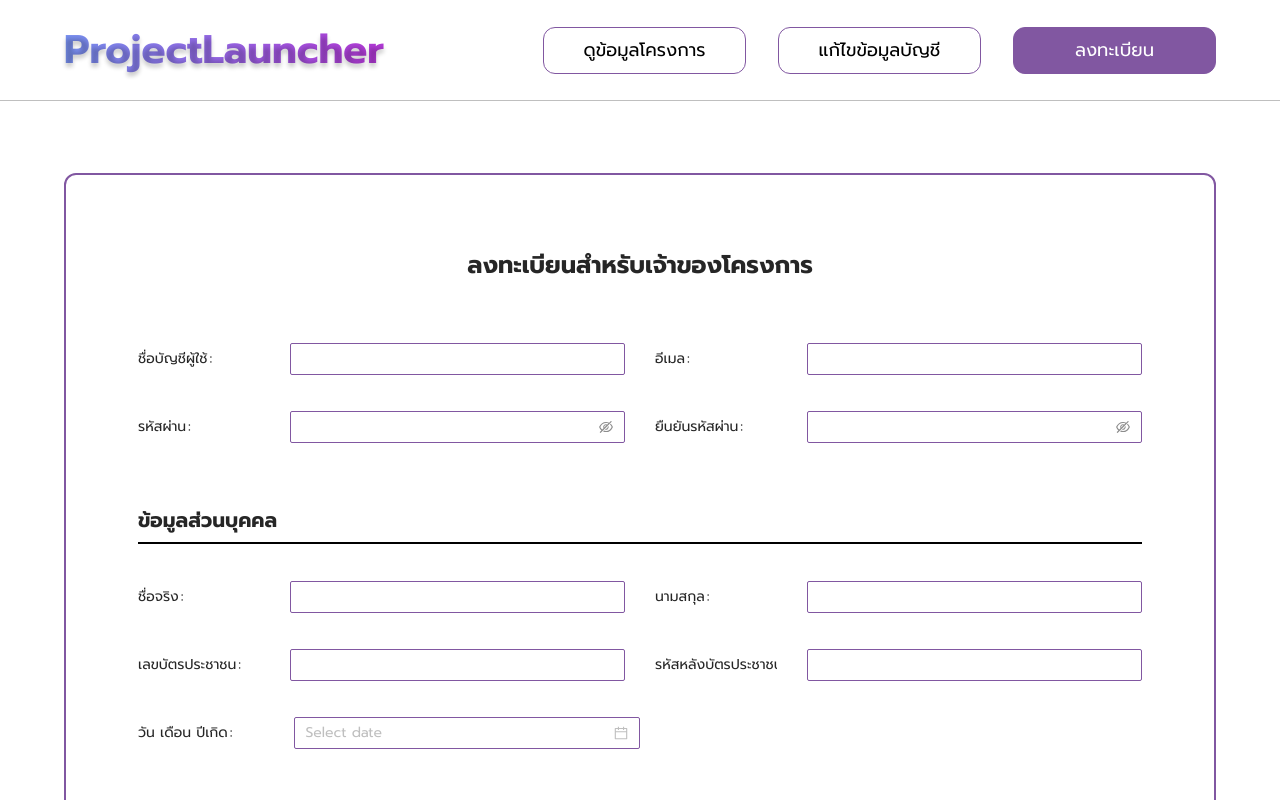
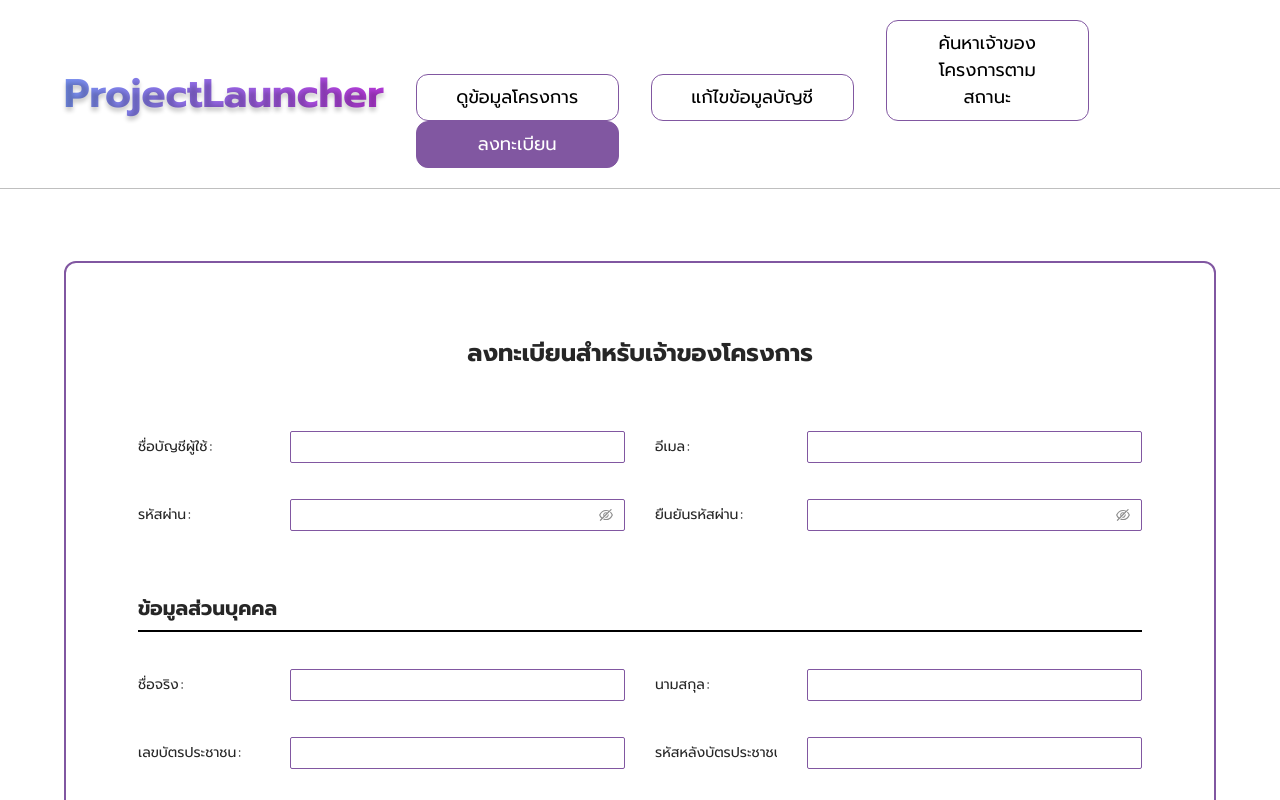
Before and after one commit to 14mss/database_project, a React (Create React App) app in the folder frontend/: page / in a window 1280 px wide. Shown: the top 800 px of the page. Built offline with nearby package versions, Linux system fonts and the light colour scheme.

Commit message:
update view oner by status page

```diff
--- a/frontend/src/App.js
+++ b/frontend/src/App.js
@@ -5,6 +5,7 @@ import "antd/dist/antd.css";
 import "./App.css";
 import { BrowserRouter as Router, Routes, Route, Link } from "react-router-dom";
 import ViewProject from "./pages/view-project";
+import ViewOwnerByStatus from "./pages/view-owner-by-status";
 
 function App() {
   return (
@@ -18,6 +19,9 @@ function App() {
           <Link to="/edit-profile">
             <button className="btn">แก้ไขข้อมูลบัญชี</button>
           </Link>
+          <Link to="/edit-profile">
+            <button className="btn">ค้นหาเจ้าของโครงการตามสถานะ</button>
+          </Link>
           <Link to="/">
             <button className="btn fill-btn">ลงทะเบียน</button>
           </Link>
@@ -25,6 +29,7 @@ function App() {
       </div>
       <Routes>
         <Route path="/view-project" element={<ViewProject />} />
+        <Route path="/view-owner-by-status" element={<ViewOwnerByStatus />} />
         <Route path="/edit-profile" element={<EditProfile />} />
         <Route path="/" element={<RegisterProjectOwner />} />
       </Routes>
--- a/frontend/src/pages/view-owner-by-status.js
+++ b/frontend/src/pages/view-owner-by-status.js
@@ -46,13 +46,14 @@ const ViewOwnerByStatus = () => {
     return (
       <div className="form-container">
         <h1>เจ้าของโครงการที่มีสถานะ {status}</h1>
-        {/* {data.map((d, i) => (
+        {data.map((d, i) => (
           <div className="section" key={i}>
-            <div className="row"> </div>
-
-
+            <div className="row">เจ้าของโครงการที่ {i + 1}</div>
+            <div className="row">ชื่อบัญชีผู้ใช้: {d.username}</div>
+            <div className="row">ชื่อจริง: {d.firstname}</div>
+            <div className="row">นามสกุล: {d.lastname}</div>
           </div>
-        ))} */}
+        ))}
       </div>
     );
   }
```
Also changed, not shown: 1 other file (tests, documents, lock files or other folders).
